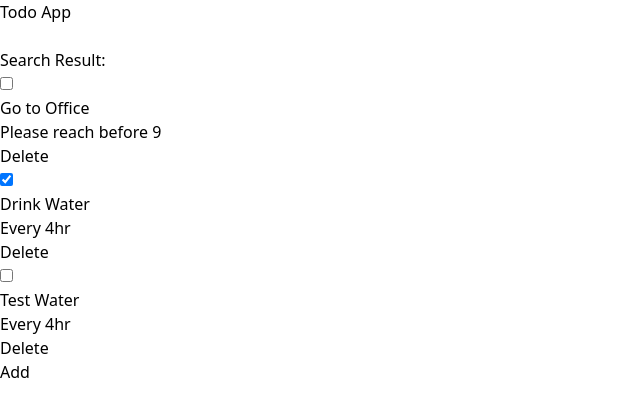
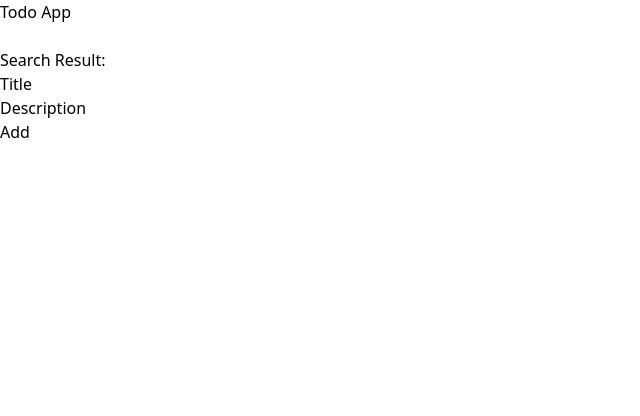
Before and after one commit to bipika22/todo-app, a React (Vite) app: page / in a window 1280 px wide. Shown: the top 416 px of the page, without its empty margins (0-640 px from the left). Built offline with nearby package versions, Linux system fonts and the light colour scheme.

Commit message:
modified:id

```diff
--- a/package.json
+++ b/package.json
@@ -11,11 +11,13 @@
   },
   "dependencies": {
     "react": "^18.2.0",
-    "react-dom": "^18.2.0"
+    "react-dom": "^18.2.0",
+    "uuid4": "^2.0.3"
   },
   "devDependencies": {
     "@types/react": "^18.2.66",
     "@types/react-dom": "^18.2.22",
+    "@types/uuid4": "^2.0.3",
     "@typescript-eslint/eslint-plugin": "^7.2.0",
     "@typescript-eslint/parser": "^7.2.0",
     "@vitejs/plugin-react": "^4.2.1",
--- /dev/null
+++ b/src/app/todo/todo-form.tsx
@@ -0,0 +1,52 @@
+import Button from "../../components/button";
+import { useState } from "react";
+import uuid4 from "uuid4";
+
+function TodoForm(props) {
+  const { addTodo } = props;
+  const [todo, setTodo] = useState({
+    title: "",
+    description: "",
+  });
+  const { title, description } = todo;
+  const handleChange = (e) => {
+    const name = e.target.name;
+    console.log(e, "event");
+    setTodo({ ...todo, [name]: e.target.value });
+  };
+
+  const handleSubmit = (e) => {
+    e.preventDefault();
+    const newTodo = { ...todo, completed: false, id: uuid4() };
+    addTodo(newTodo);
+  };
+  return (
+    <form onSubmit={handleSubmit}>
+      <div>
+        <label htmlFor="title">Title</label>
+        <input
+          type="text"
+          id="title"
+          value={title}
+          className="border"
+          onChange={handleChange}
+          name="title"
+        />
+      </div>
+
+      <div>
+        <label htmlFor="description">Description</label>
+        <input
+          type="text"
+          id="description"
+          value={description}
+          name="description"
+          className="border"
+          onChange={handleChange}
+        />
+      </div>
+      <Button title="Add" />
+    </form>
+  );
+}
+export default TodoForm;
--- a/src/app/todo/todo-list.tsx
+++ b/src/app/todo/todo-list.tsx
@@ -1,60 +1,23 @@
-import { useState } from "react";
 import TodoItem from "./todo-item";
 
 
-const DEFAULT_TODO_LIST = [
-  {
-    id: 1,
-    title: "Go to Office",
-    description: "Please reach before 9",
-    completed: false,
-  },
-  {
-    id: 2,
-    title: "Drink Water",
-    description: "Every 4hr",
-    completed: true,
-  },
-  {
-    id: 3,
-    title: "Test Water",
-    description: "Every 4hr",
-    completed: false,
-  },
-];
-export default function Todolist() {
-  const [todoList, setTodoList] = useState(DEFAULT_TODO_LIST);
-  const toggleCompleted = (id) => {
-    const newTodos = todoList.map((todo) => {
-      if (todo.id === id) {
-        return {
-          ...todo,
-          completed: !todo.completed,
-        };
-      }
-      return todo
-    })
-    setTodoList(newTodos)
-  }
-  const removeTodo =(id)=>{
-const newTodos =todoList.filter(item=>item.id!==id)
 
-setTodoList(newTodos)
-  }
+export default function Todolist(props) {
+const {todoList, toggleCompleted, removeTodo}  = props
 
   return (
     <ul>
       {todoList.map((item) => {
+        const {id,title,description,completed} = item
         return (
           <TodoItem
-            key={`todo-${item.id}`}
-            text={item.title}
-            description={item.description}
-            completed={item.completed}
-            id={item.id}
+            key={`todo-${id}`}
+            text={title}
+            description={description}
+            completed={completed}
+            id={id}
             toggleCompleted={toggleCompleted}
-            removeTodo={removeTodo}
-          />
+            removeTodo={removeTodo} />
         );
       })}
     </ul>
--- a/src/app/todo/todo.tsx
+++ b/src/app/todo/todo.tsx
@@ -1,15 +1,45 @@
-
-import Button from "../../components/button";
 import Search from "./search";
 import TodoList from "./todo-list";
+import TodoForm from "./todo-form";
+import { useState } from "react";
+
 
 export default function Todo(){
+    const [todoList, setTodoList] = useState([]);
+  const toggleCompleted = (id) => {
+    const newTodos = todoList.map((todo) => {
+      if (todo.id === id) {
+        return {
+          ...todo,
+          completed: !todo.completed,
+        };
+      }
+      return todo
+    })
+    setTodoList(newTodos)
+  }
+  const removeTodo =(id)=>{
+const newTodos =todoList.filter(item=>item.id!==id)
+
+setTodoList(newTodos)
+  }
+const addTodo =(todo)=>{
+  const newTodos = [...todoList,todo]
+  setTodoList(newTodos)
+}
     return (
         <div>
         <h1>Todo App</h1>
         <Search/>
-        <TodoList/>
-        <Button title="Add" />
+        <TodoForm addTodo={addTodo}/>
+        <TodoList
+                todoList={todoList}
+                toggleCompleted={toggleCompleted}
+                removeTodo={removeTodo}
+
+        />
+
+        {/* <Button title="Add Todo"/> */}
 
         </div>
     )
```
Also changed, not shown: 1 other file (tests, documents, lock files or other folders).
